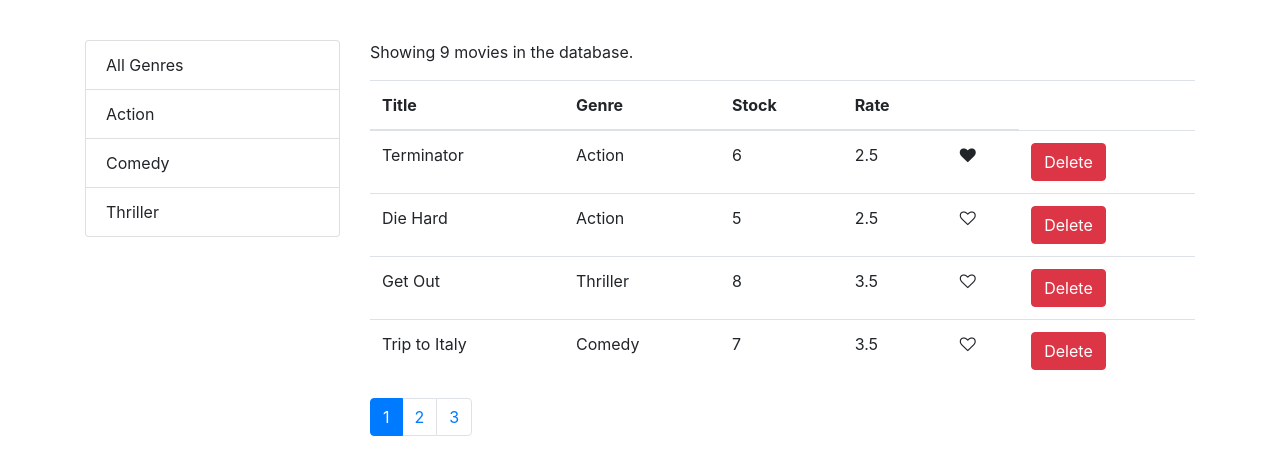
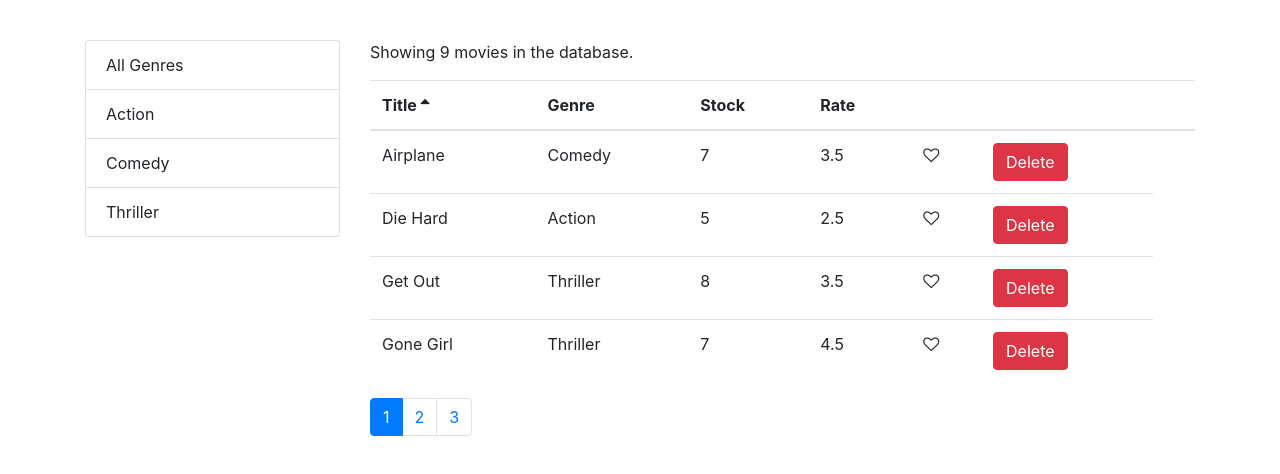
Before and after one commit to webexpert1/vidly-Apps, a React (Create React App) app: page / in a window 1280 px wide. Shown: the top 474 px of the page. Built offline with nearby package versions, Linux system fonts and the light colour scheme.

Commit message:
movies tables

```diff
--- a/src/components/movies.jsx
+++ b/src/components/movies.jsx
@@ -45,21 +45,33 @@ class Movies extends Component {
         this.setState({selectedGenre: genre, currentPage: 1});
     }
 
-    handleSort = (path) => {
-        this.setState({ sortColumn: { path, order: 'asc'}});
+    handleSort = (sortColumn) => {
+
+        this.setState({ sortColumn});
     }
-    render() {
-        const { length: count } = this.state.movies;
-        const { currentPage, pageSize } = this.state;
-        const { selectedGenre, movies: allMovies } = this.state;
+
+    getPagedData = () => {
+        const {  currentPage, pageSize , selectedGenre, sortColumn, movies: allMovies } = this.state;
+
 
         const filtered = selectedGenre && selectedGenre._id ? allMovies.filter(m => m.genre._id === selectedGenre._id) : allMovies;
 
-        const movies = paginate(filtered, currentPage, pageSize)
+        const sorted = _.orderBy(filtered, [sortColumn.path], [sortColumn.order]);
+
+        const movies = paginate(sorted, currentPage, pageSize);
+
+        return {totalCount: filtered.length, data: movies };
+    }
+
+    render() {
+        const { length: count } = this.state.movies;
+        const {  currentPage, pageSize , selectedGenre, sortColumn, movies: allMovies } = this.state;
 
         if (count === 0) {
             return <p>There are no movies in the database. </p>
         }
+
+        const { totalCount, data: movies} = this.getPagedData()
         return (
             <div className="row mt-30">
                 <div className="col-3">
@@ -69,12 +81,12 @@ class Movies extends Component {
                          onItemSelect={this.handleGenreSelect} />
                 </div>
                 <div className="col">
-                    <p>Showing {filtered.length} movies in the database.</p>
+                    <p>Showing {totalCount} movies in the database.</p>
                     <MoviesTable movies={movies}
                                 onLike={this.handleLike} onDelete={this.handelDelete}
-                                onSort={this.handleSort} />
+                                onSort={this.handleSort} sortColumn={sortColumn} />
 
-                    <Pagination itemsCount={count}
+                    <Pagination itemsCount={totalCount}
                                 currentPage={currentPage} pageSize={pageSize}
                                 onPageChange={this.handlePageChange} />
 
--- a/src/components/moviesTable.jsx
+++ b/src/components/moviesTable.jsx
@@ -1,39 +1,28 @@
-import React from 'react'
+import React, { Component } from 'react';
 import Like from '../common/like';
+import Table from './table';
 
-const MoviesTable = (props) => {
-    const { movies, onLike, onDelete, onSort } = props;
-    return (
-        <table className="table">
-        <thead>
-            <tr>
-                <th onClick={() => onSort('title')}>Title</th>
-                <th onClick={() => onSort('genre.name')}>Genre</th>
-                <th onClick={() => onSort('numberInStock')}>Stock</th>
-                <th onClick={() => onSort('dailyRentalRate')}>Rate</th>
-                <th>
 
-                </th>
-                <td></td>
-            </tr>
-        </thead>
-        <tbody>
-            {movies.map(movie => (
-                <tr key={movie._id}>
-                    <td>{movie.title}</td>
-                    <td>{movie.genre.name}</td>
-                    <td>{movie.numberInStock}</td>
-                    <td>{movie.dailyRentalRate}</td>
-                    <td> <Like liked={movie.liked} onClick={() => onLike(movie)} /></td>
-                    <td>
-                        <button className="btn btn-danger" onClick={() => onDelete(movie)}>Delete</button>
-                    </td>
-                </tr>
-            ))}
-        </tbody>
-
-    </table>
-    );
+class MoviesTable extends Component {
+   columns = [
+       { path: 'title', label: 'Title '},
+       { path: 'genre.name', label: 'Genre '},
+       { path: 'numberInStock', label: 'Stock '},
+       { path: 'dailyRentalRate', label: 'Rate '},
+       { key: 'like', content: movie => (<Like liked={movie.liked} onClick={() => this.props.onLike(movie)} /> )},
+       { key: 'delete', content: movie => (<button className="btn btn-danger" onClick={() => this.props.onDelete(movie)}>Delete</button>) }
+   ];
+    render() {
+        const { movies, sortColumn, onSort } = this.props;
+        return (
+           <Table columns={this.columns}
+                data={movies}
+                sortColumn={sortColumn}
+                onSort={onSort}
+           />
+        );
+    }
 }
 
+
 export default MoviesTable;
--- /dev/null
+++ b/src/components/table.jsx
@@ -0,0 +1,23 @@
+import React, { Component } from 'react'
+import TableHeader from './tableHeader';
+import TableBody from './tableBody';
+
+class Table extends Component {
+    render() {
+        const { columns, sortColumn, onSort, data} = this.props;
+
+        return (
+            <table className="table">
+                <TableHeader
+                    columns={columns}
+                    sortColumn={sortColumn}
+                    onSort={onSort} />
+                <TableBody
+                    data={data}
+                    columns={columns}/>
+            </table>
+        )
+    }
+}
+
+export default Table;
--- /dev/null
+++ b/src/components/tableBody.jsx
@@ -0,0 +1,32 @@
+import React, { Component } from 'react'
+import _ from 'lodash';
+
+class TableBody extends Component {
+    renderCell = (item, column) => {
+        if(column.content) return column.content(item);
+
+        return _.get(item, column.path);
+    };
+
+    createKey = (item, column) => {
+        return item._id + (column.path || column.key);
+    }
+    render() {
+        const { data, columns } = this.props;
+        return (
+            <tbody>
+                {data.map(item => (
+                    <tr key={item._id}>
+                        {columns.map(column =>
+                             <td key={this.createKey(item, column)}>{this.renderCell(item, column)}</td>
+
+                        )}
+
+                    </tr>
+                ))}
+            </tbody>
+        )
+    }
+}
+
+export default TableBody;
--- /dev/null
+++ b/src/components/tableHeader.jsx
@@ -0,0 +1,40 @@
+import React, { Component } from 'react'
+
+ class TableHeader extends Component {
+    raiseSort = path => {
+        const sortColumn = {...this.props.sortColumn};
+        if(sortColumn.path === path)
+            sortColumn.order = sortColumn.order === 'asc' ? "desc" : "asc";
+        else {
+            sortColumn.path = path;
+            sortColumn.order = 'asc';
+        }
+        this.props.onSort(sortColumn);
+    }
+
+    renderSortIcon = column => {
+        const { sortColumn } = this.props;
+        if ( column.path !== sortColumn.path) return null;
+        if ( sortColumn.order === 'asc') return <i className="fa fa-sort-asc"></i>
+        return <i className="fa fa-sort-desc"></i>
+    }
+
+    render() {
+        return (
+         <thead>
+             <tr>
+                 {this.props.columns.map(column => (
+                     <th className="clickable"
+                        key={ column.path || column.key }
+                        onClick={() => this.raiseSort(column.path)}>{column.label}
+                        {this.renderSortIcon(column)}
+                    </th>
+                 ))}
+                 <th></th>
+             </tr>
+         </thead>
+        )
+    }
+}
+
+export default TableHeader;
```
